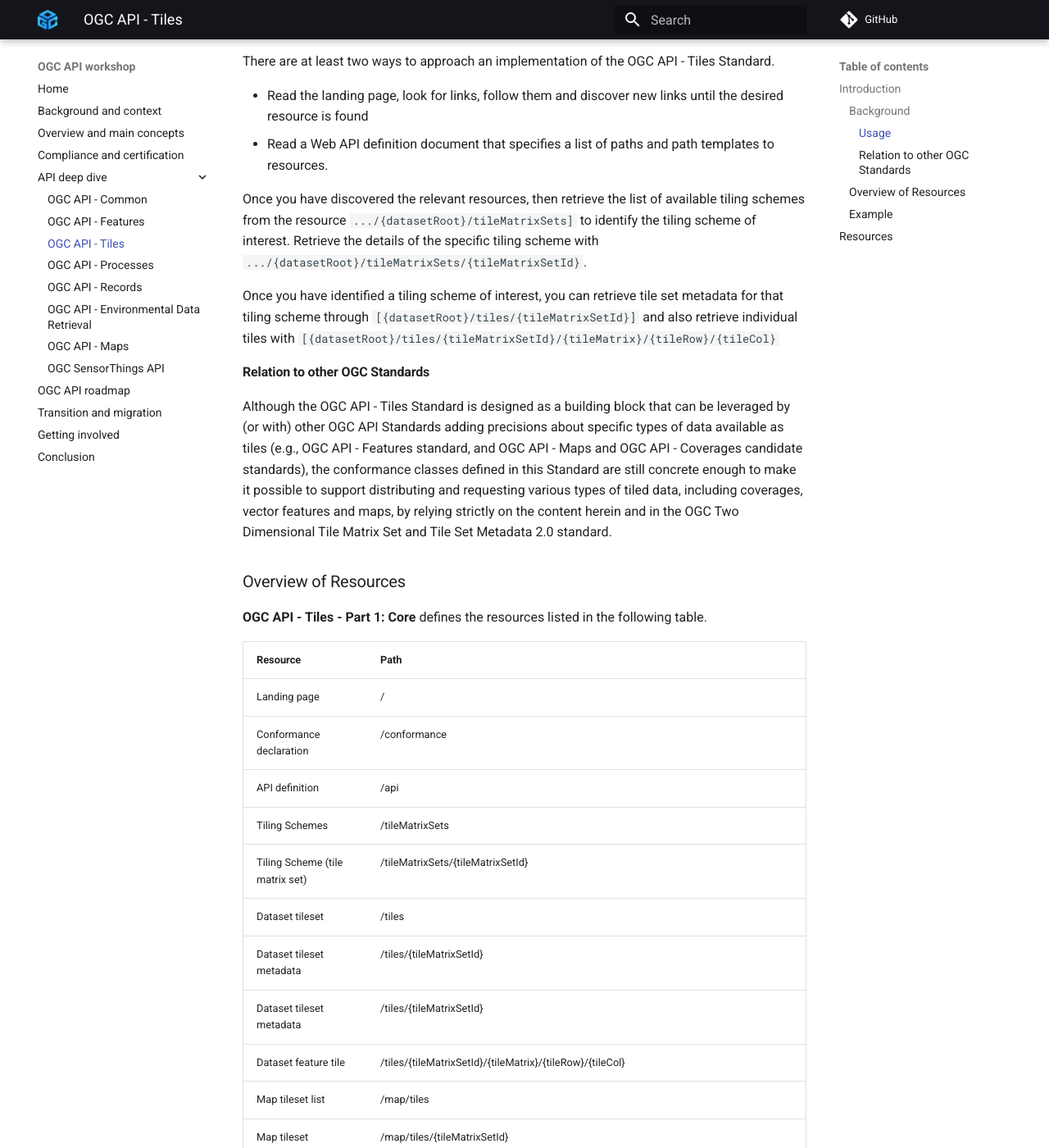
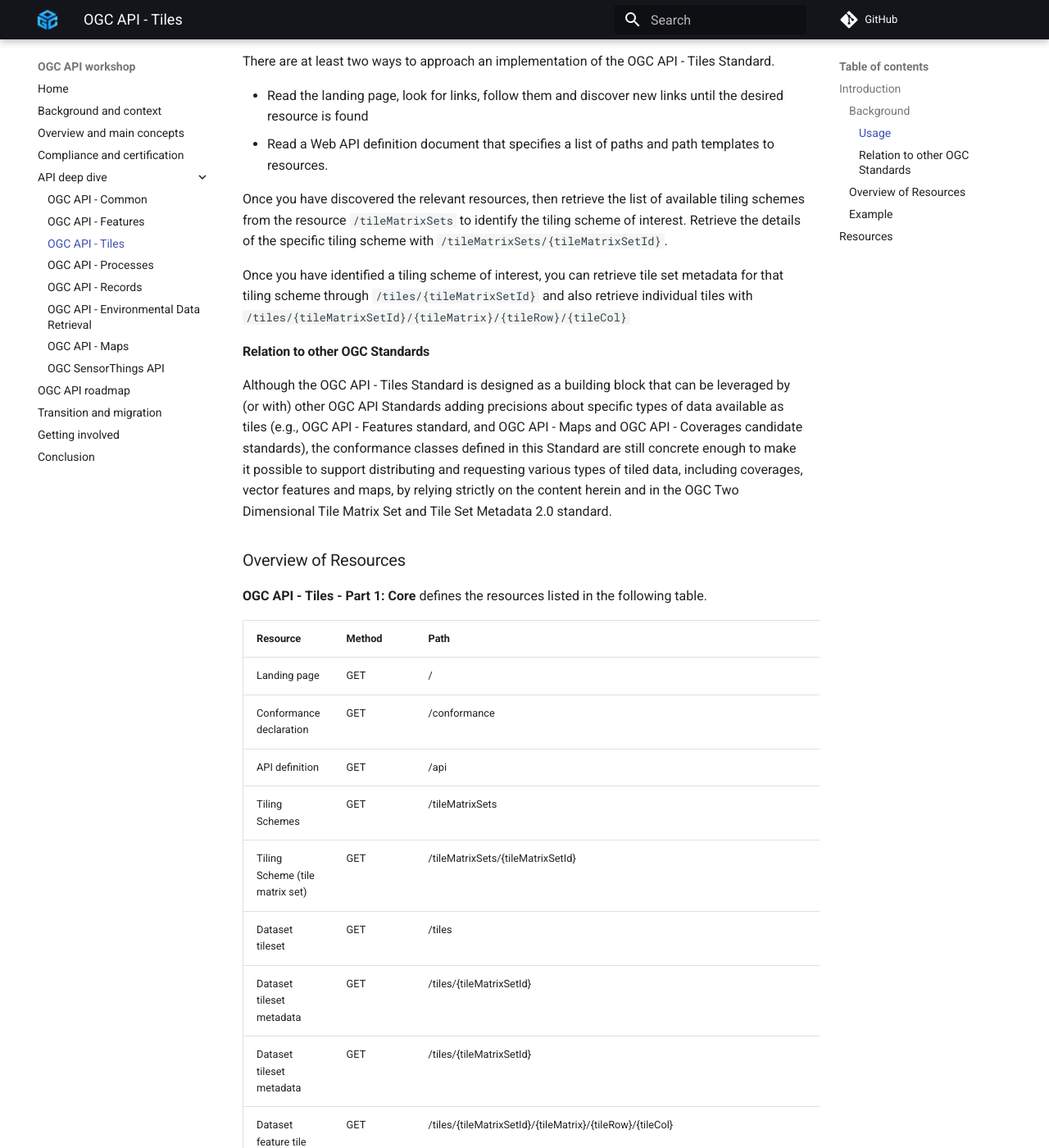
Before and after one commit to opengeospatial/ogcapi-workshop, an MkDocs documentation site: the page built from workshop/content/docs/api-deep-dive/tiles/index_.md, in a window 1280 px wide and 1400 px high, scrolled down 1586 px. Shown: the whole window at 82% size. Built offline with MkDocs 1.6.1 and Material for MkDocs 9.7.7, drawn with Linux system fonts in a browser that asks for light colours; comment, search, counter and statistics services are not loaded; some of the changed text lies outside the part shown.

Commit message:
- added http methods

````diff
--- a/workshop/content/docs/api-deep-dive/tiles/index_.md
+++ b/workshop/content/docs/api-deep-dive/tiles/index_.md
@@ -79,15 +79,15 @@ API - Tiles Standard.
 
 Once you have discovered the relevant resources, then retrieve the list
 of available tiling schemes from the resource
-```.../{datasetRoot}/tileMatrixSets]``` to identify the tiling
+```/tileMatrixSets``` to identify the tiling
 scheme of interest. Retrieve the details of the specific tiling scheme
-with ```.../{datasetRoot}/tileMatrixSets/{tileMatrixSetId}```.
+with ```/tileMatrixSets/{tileMatrixSetId}```.
 
 Once you have identified a tiling scheme of interest, you can retrieve
 tile set metadata for that tiling scheme through
-```[{datasetRoot}/tiles/{tileMatrixSetId}]``` and also retrieve
+```/tiles/{tileMatrixSetId}``` and also retrieve
 individual tiles with
-```[{datasetRoot}/tiles/{tileMatrixSetId}/{tileMatrix}/{tileRow}/{tileCol}```
+```/tiles/{tileMatrixSetId}/{tileMatrix}/{tileRow}/{tileCol}```
 
 #### Relation to other OGC Standards
 
@@ -111,103 +111,128 @@ following table.
 <table>
   <tr>
     <th>Resource</th>
+    <th>Method</th>
     <th>Path</th>
   </tr>
   <tr>
     <td>Landing page</td>
+    <td>GET</td>
     <td>/</td>
   </tr>
   <tr>
     <td>Conformance declaration</td>
+    <td>GET</td>
     <td>/conformance</td>
   <tr>
   </tr>
     <td>API definition</td>
+    <td>GET</td>
     <td>/api</td>
   </tr>
   <tr>
     <td>Tiling Schemes</td>
+    <td>GET</td>
     <td>/tileMatrixSets</td>
   </tr>
   <tr>
     <td>Tiling Scheme (tile matrix set)</td>
+    <td>GET</td>
     <td>/tileMatrixSets/{tileMatrixSetId}</td>
   </tr>
   <tr>
     <td>Dataset tileset</td>
+    <td>GET</td>
     <td>/tiles</td>
   </tr>
   <tr>
     <td>Dataset tileset metadata</td>
+    <td>GET</td>
     <td>/tiles/{tileMatrixSetId}</td>
   </tr>
   <tr>
     <td>Dataset tileset metadata</td>
+    <td>GET</td>
     <td>/tiles/{tileMatrixSetId}</td>
   </tr>
   <tr>
     <td>Dataset feature tile</td>
+    <td>GET</td>
     <td>/tiles/{tileMatrixSetId}/{tileMatrix}/{tileRow}/{tileCol}</td>
   </tr>
   <tr>
     <td>Map tileset list</td>
+    <td>GET</td>
     <td>/map/tiles</td>
   </tr>
   <tr>
     <td>Map tileset metadata</td>
+    <td>GET</td>
     <td>/map/tiles/{tileMatrixSetId}</td>
   </tr>
   <tr>
     <td>Map tile</td>
+    <td>GET</td>
     <td>/map/tiles/{tileMatrixSetId}/{tileMatrix}/{tileRow}/{tileCol}</td>
   </tr>
   <tr>
     <td>Collections</td>
+    <td>GET</td>
     <td>/collections </td>
   </tr>
   <tr>
     <td>Collection</td>
+    <td>GET</td>
     <td>/collections/{collectionId}</td>
   </tr>
   <tr>
     <td>Feature tileset list</td>
+    <td>GET</td>
     <td>/collections/{collectionId}/tiles</td>
   </tr>
   <tr>
     <td>Feature tileset metadata</td>
+    <td>GET</td>
     <td>/collections/{collectionId}/tiles/{tileMatrixSetId}</td>
   </tr>
   <tr>
     <td>Feature tileset list</td>
+    <td>GET</td>
     <td>/collections/{collectionId}/tiles</td>
   </tr>
   <tr>
     <td>Feature tile</td>
+    <td>GET</td>
     <td>/collections/{collectionId}/tiles/{tileMatrixSetId}/{tileMatrix}/{tileRow}/{tileCol}</td>
   </tr>
 
   <tr>
     <td>Map tileset list</td>
+    <td>GET</td>
     <td>/collections/{collectionId}/map/tiles</td>
   </tr>
   <tr>
     <td>Map tileset metadata</td>
+    <td>GET</td>
     <td>/collections/{collectionId}/map/tiles/{tileMatrixSetId}</td>
   </tr>
   <tr>
     <td>Map tile</td>
+    <td>GET</td>
     <td>/collections/{collectionId}/map/tiles/{tileMatrixSetId}/{tileMatrix}/{tileRow}/{tileCol}</td>
   </tr>
   <tr>
     <td>Coverage tileset list</td>
+    <td>GET</td>
     <td>/collections/{collectionId}/coverage/tiles</td>
   </tr>
   <tr>
     <td>Coverage tileset metadata</td>
+    <td>GET</td>
     <td>/collections/{collectionId}/coverage/tiles/{tileMatrixSetId}</td>
   </tr>
   <tr>
     <td>Coverage tile</td>
+    <td>GET</td>
     <td>/collections/{collectionId}/coverage/tiles/{tileMatrixSetId}/{tileMatrix}/{tileRow}/{tileCol}</td>
   </tr>
 </table>
````
Also changed, not shown: workshop/content/docs/api-deep-dive/common/index_.md (+7 -0 lines), workshop/content/docs/api-deep-dive/environmental-data-retrieval/index_.md (+9 -0 lines), workshop/content/docs/api-deep-dive/features/index_.md (+8 -0 lines), workshop/content/docs/api-deep-dive/processes/index_.md (+15 -5 lines), workshop/content/docs/api-deep-dive/sensorthings/index_.md (+26 -12 lines).
